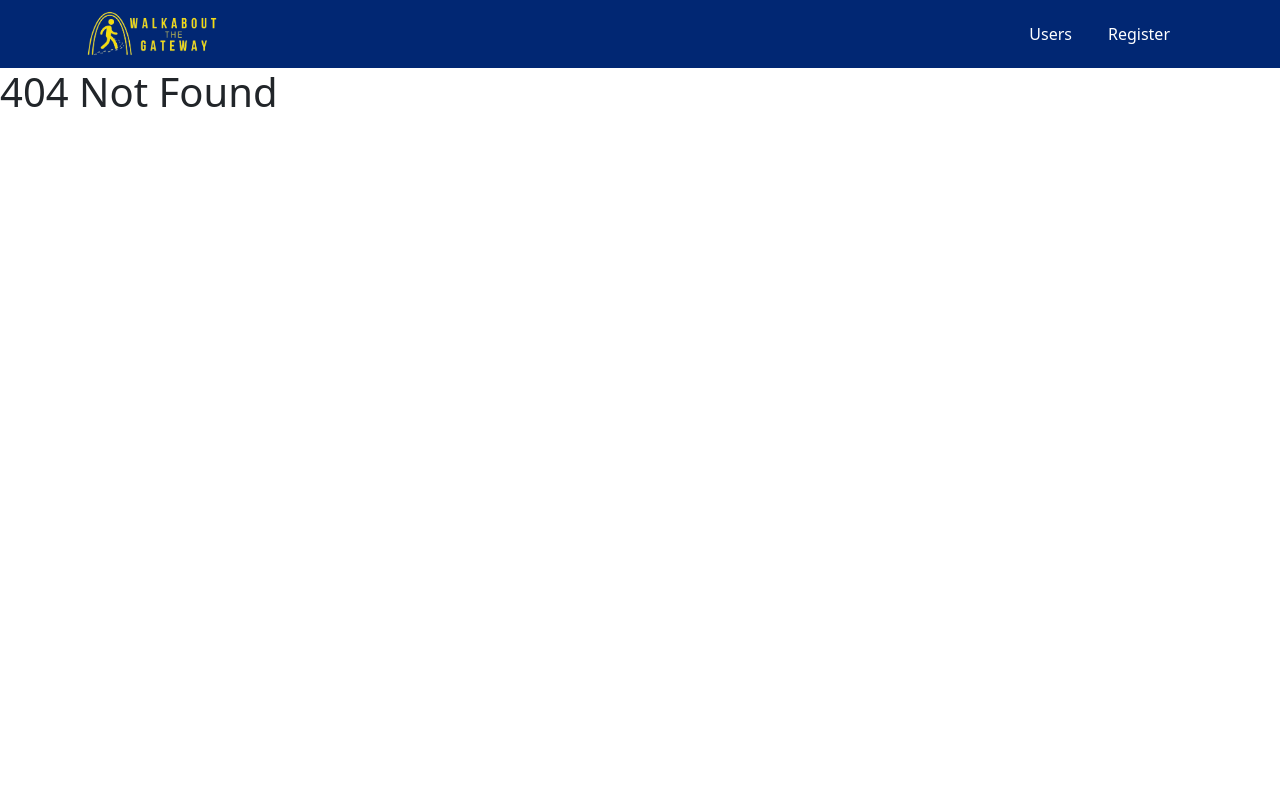
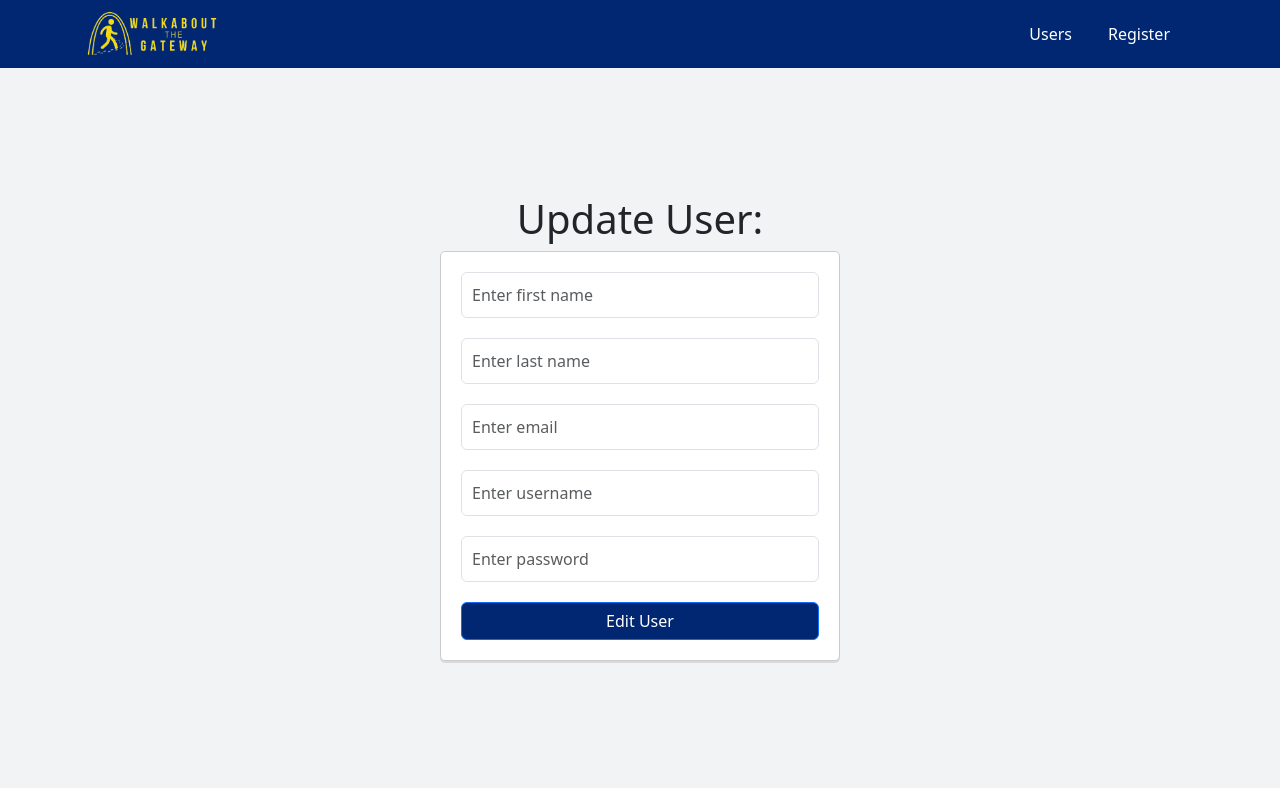
Before and after one commit to SarahLakey/Walkabout-Frontend, a React (Create React App) app: page /user/1 in a window 1280 px wide. Before the commit this address had no page. Built offline with nearby package versions, Linux system fonts and the light colour scheme; no server answers.

Commit message:
Update User Form with Form & API

```diff
--- a/src/App.js
+++ b/src/App.js
@@ -3,7 +3,8 @@ import './App.css';
 import { Route, Routes } from 'react-router-dom';
 import Dashboard from './pages/dashboard/Dashboard';
 import NoMatch from './pages/noMatch/NoMatch';
-import RegisterUser from './pages/register/RegisterUser';
+import RegisterUser from './pages/user/RegisterUser';
+import UpdateUser from './pages/user/UpdateUser';
 
 
 function App() {
@@ -13,6 +14,7 @@ function App() {
       <Routes>
         <Route path='/' element={<Dashboard/>} />
         <Route path='/register' element={<RegisterUser/>} />
+        <Route path='/user/:id' element={<UpdateUser/>} />
         <Route path='*' element={<NoMatch/>} />
 
       </Routes>
--- a/src/pages/dashboard/Dashboard.js
+++ b/src/pages/dashboard/Dashboard.js
@@ -4,10 +4,12 @@ import Row from "react-bootstrap/Row";
 import Col from "react-bootstrap/Col";
 import Table from "react-bootstrap/Table";
 import Button from "react-bootstrap/Button";
+import { useNavigate } from "react-router-dom";
 
 const Dashboard = () => {
 
     const [users, setUsers] = useState([]);
+    const navigate = useNavigate();
 
     useEffect( () => {
         const fetchUsers = async () => {
@@ -47,6 +49,9 @@ const Dashboard = () => {
         }
     }
 
+    const handleUpdate = (userId) => {
+        navigate(`/user/${userId}`);
+    }
 
     return (
         <>
@@ -74,7 +79,8 @@ const Dashboard = () => {
                                     <td>{user.email}</td>
                                     <td>{user.username}</td>
                                     <td>
-                                        <Button variant="outline-secondary" >Update </Button> {" "}
+                                        <Button variant="outline-secondary" onClick={() => handleUpdate(user.id)}
+                                         >Update </Button> {" "}
                                         <Button variant="outline-danger" onClick={()=> handleDelete(user.id)}>Delete</Button>
                                     </td>
                                 </tr>
--- /dev/null
+++ b/src/pages/user/UpdateUser.css
@@ -0,0 +1,28 @@
+.center-form{
+    display: flex;
+    flex-direction: column;
+    align-items: center;
+    justify-content: center;
+    height: 90vh;
+    background-color: #F2F3F4;
+}
+
+.center-form Form {
+    max-width: 400px;
+    width: 100%;
+    padding: 20px;
+    border: 1px solid #ccc;
+    background-color: #fff;
+    border-radius: 5px;
+    box-shadow: 0 2px rgba(0, 0, 0, 0.1);
+    text-align: center;
+}
+
+.center-form Form .form-control{
+    margin-bottom: 20px;
+    padding: 10px;
+}
+
+.center-form button {
+    background-color: #012773;
+}
--- /dev/null
+++ b/src/pages/user/UpdateUser.js
@@ -0,0 +1,143 @@
+import "./UpdateUser.css"
+import { useEffect, useState } from "react";
+import { Button, Form } from "react-bootstrap";
+import { useNavigate, useParams } from "react-router-dom";
+
+
+
+const UpdateUser = () =>{
+
+    const {id} = useParams();
+    const navigate = useNavigate();
+
+    const [formData, setFormData] = useState({
+        firstName: "",
+        lastName: "",
+        email: "",
+        username: "",
+        password: ""
+        // verifyPassword: ""
+
+    });
+
+    const handleInputChange = (event) => {
+        const {name, value} = event.target;
+        setFormData ({
+            ...formData,
+            [name]:value,
+        });
+    };
+
+    //call backend API
+    useEffect(() => {
+        const fetchUser = async () => {
+            try {
+                const response = await fetch(`http://localhost:8080/api/user/${id}`);
+                const data = await response.json();
+                setFormData(data);
+            } catch (error) {
+                console.error("Error fetching user:", error.message);
+            }
+        }
+        fetchUser();
+    }, [id]);
+
+    const handleSubmit = async (e) => {
+        e.preventDefault();
+
+        try {
+            const response = await fetch(`http://localhost:8080/api/user/${id}`, {
+                method: 'PATCH',
+                headers:{
+                    "Content-Type": "application/json",
+                },
+                body: JSON.stringify(formData),
+            });
+
+            const data = await response.json();
+            console.log("User updated", data);
+
+            navigate(`/`);
+
+        } catch (error) {
+            console.error("Error updating user", error.message);
+        }
+    }
+
+    return(
+        <>
+        <div className="center-form">
+            <h1>Update User:</h1>
+            <Form onSubmit={handleSubmit}>
+                <Form.Group controlId="formFirstName">
+                    <Form.Control
+                        type="text"
+                        name="firstName"
+                        placeholder="Enter first name"
+                        value= {formData.firstName}
+                        onChange={handleInputChange}
+                    />
+                </Form.Group>
+
+                <Form.Group controlId="formLastName">
+                    <Form.Control
+                        type="text"
+                        name="lastName"
+                        placeholder="Enter last name"
+                        value= {formData.lastName}
+                        onChange={handleInputChange}
+                    />
+                </Form.Group>
+
+                <Form.Group controlId="formEmail" >
+                    <Form.Control
+                        type="email"
+                        name="email"
+                        placeholder="Enter email"
+                        value= {formData.email}
+                        onChange={handleInputChange}
+                    />
+                </Form.Group>
+
+                <Form.Group controlId="formUsername">
+                    <Form.Control
+                        type="text"
+                        name="username"
+                        placeholder="Enter username"
+                        value= {formData.username}
+                        onChange={handleInputChange}
+                    />
+                </Form.Group>
+
+                <Form.Group controlId="formPassword">
+                    <Form.Control
+                        type="password"
+                        name="password"
+                        placeholder="Enter password"
+                        value= {formData.password}
+                        onChange={handleInputChange}
+                    />
+                </Form.Group>
+
+                {/* <Form.Group controlId="formVerifyPassword">
+                    <Form.Control
+                        type="text"
+                        name="password"
+                        placeholder="Verify password"
+                        value= {formData.verifyPassword}
+                        onChange={handleInputChange}
+                    />
+                </Form.Group> */}
+
+                <Button variant="primary" type="submit" className="w-100">
+                    Edit User
+                </Button>
+
+
+            </Form>
+        </div>
+    </>
+    )
+}
+
+export default UpdateUser;
```
Also changed, not shown: src/pages/user/RegisterUser.css (renamed from src/pages/register/RegisterUser.css), src/pages/user/RegisterUser.js (renamed from src/pages/register/RegisterUser.js).
